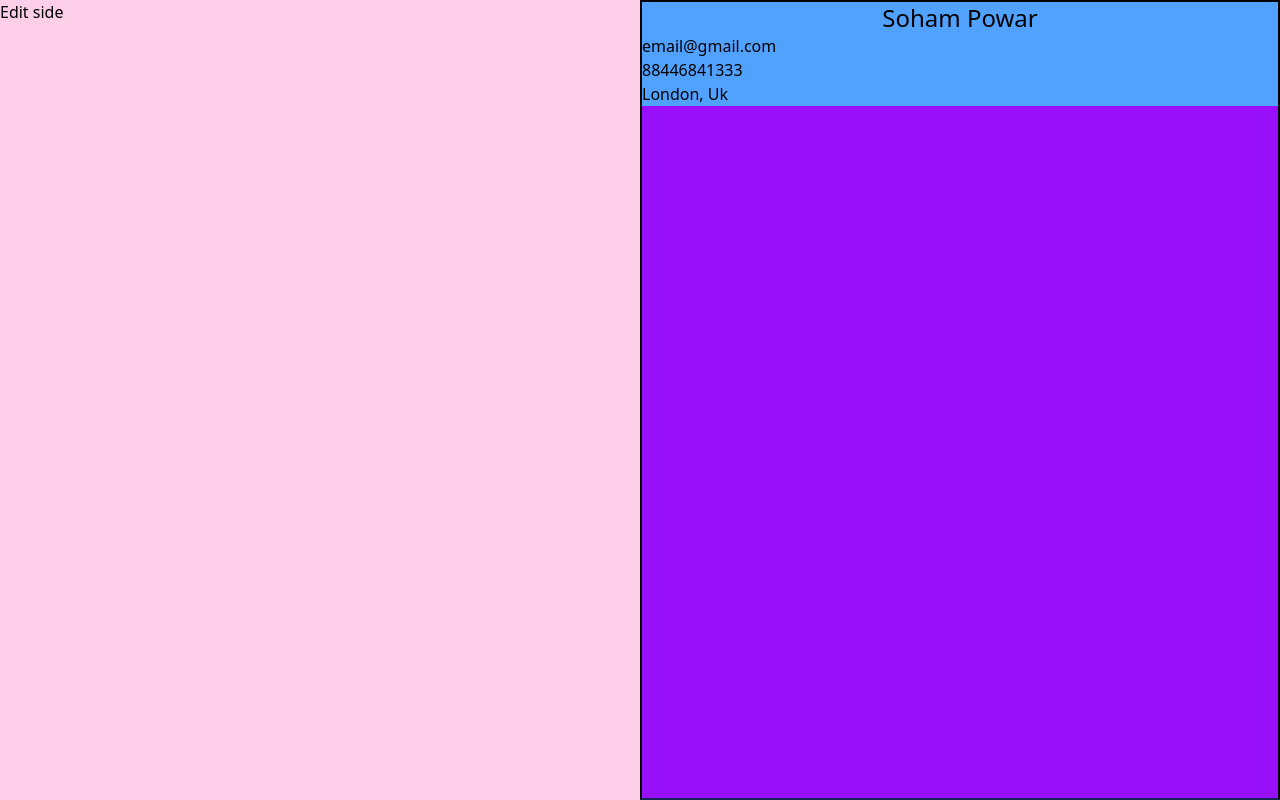
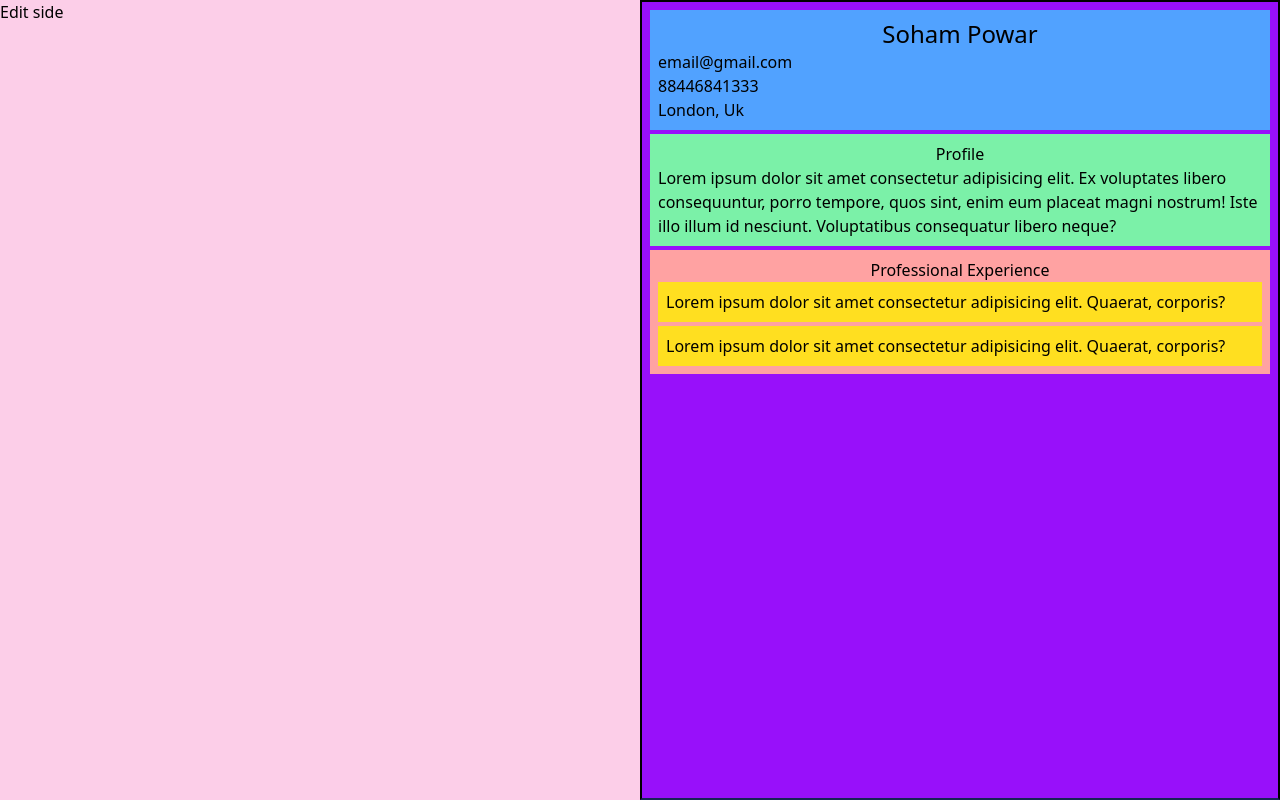
Before and after one commit to Soham-Powar/Resume-builder, a React (Vite) app: page / in a window 1280 px wide. Built offline with nearby package versions, Linux system fonts and the light colour scheme.

Commit message:
Complete Experience, Profile, PersonalInfo comps.

```diff
--- a/src/App.jsx
+++ b/src/App.jsx
@@ -1,14 +1,18 @@
 import PersonalInfo from "./components/PersonalInfo";
+import Profile from "./components/Profile";
+import ExperienceSection from "./components/ExperienceSection";
 
 export default function App() {
 	return (
 		<div className="flex justify-between">
 			<div className="flex-1/2 bg-pink-200">Edit side</div>
-			<div className="flex-1/2 border-2 border-b-blue-950 h-screen bg-purple-600">
+
+
+			<div className="flex-1/2 border-2 border-b-blue-950 min-h-screen bg-purple-600 p-2 flex flex-col gap-1">
 				<PersonalInfo />
-				{/* <Profile />
-				<Experience />
-				<Education />
+				<Profile />
+				<ExperienceSection />
+				{/* <Education />
 				<Skills /> */}
 			</div>
 		</div>
--- /dev/null
+++ b/src/components/Experience.jsx
@@ -0,0 +1,7 @@
+export default function Experience() {
+	return (
+		<div className="bg-yellow-300 p-2">
+			<p>Lorem ipsum dolor sit amet consectetur adipisicing elit. Quaerat, corporis?</p>
+		</div>
+	);
+}
--- /dev/null
+++ b/src/components/ExperienceSection.jsx
@@ -0,0 +1,14 @@
+import Experience from "./Experience";
+
+export default function ExperienceSection() {
+	return (
+		<div className="bg-red-300 p-2">
+			<h2 className="text-center">Professional Experience</h2>
+			<div className="experiences flex flex-col gap-1">
+				<Experience />
+				<Experience />
+			</div>
+
+		</div>
+	);
+}
--- a/src/components/PersonalInfo.jsx
+++ b/src/components/PersonalInfo.jsx
@@ -1,6 +1,6 @@
 export default function PersonalInfo() {
 	return (
-		<div className="bg-blue-400 ">
+		<div className="bg-blue-400 p-2">
 			<h1 className="text-2xl text-center">Soham Powar</h1>
 			<div>
 				<p>email@gmail.com</p>
--- /dev/null
+++ b/src/components/Profile.jsx
@@ -0,0 +1,8 @@
+export default function Profile() {
+	return (
+		<div className="bg-green-300 p-2">
+			<h2 className="text-center">Profile</h2>
+			<p>Lorem ipsum dolor sit amet consectetur adipisicing elit. Ex voluptates libero consequuntur, porro tempore, quos sint, enim eum placeat magni nostrum! Iste illo illum id nesciunt. Voluptatibus consequatur libero neque?</p>
+		</div>
+	);
+}
```
